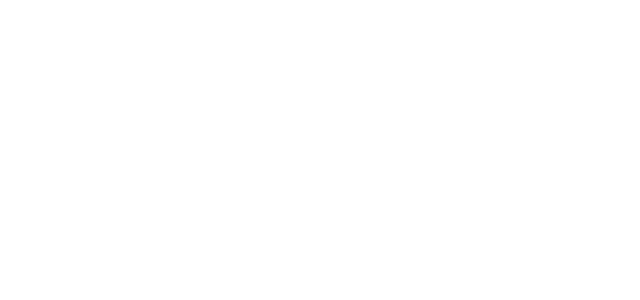
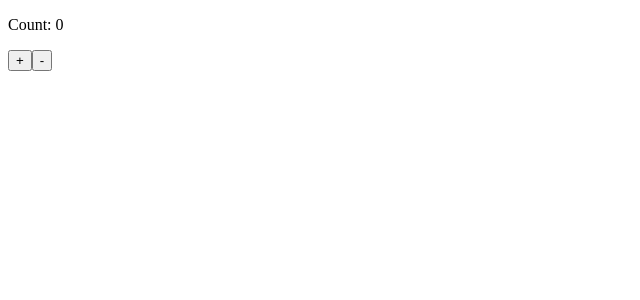
Before and after one commit to kauanper/Memoria-de-um-Componente, a React (Vite) app: page /desafio5 in a window 1280 px wide. Before the commit this address had no page. Shown: the top 300 px of the page, without its empty margins (0-640 px from the left). Built offline with nearby package versions, Linux system fonts and the light colour scheme.

Commit message:
adicionando desafio 5 de contagem

```diff
--- a/src/App.jsx
+++ b/src/App.jsx
@@ -4,6 +4,7 @@
 import Desafio2App from './desafio2/App';
 import Desafio3App from './desafio3/App';
 import Desafio4app from './desafio4/App';
+import Counter from './desafio5/App';
 
 export default function App() {
   return (
@@ -13,6 +14,7 @@
       <Route path="/desafio2" element={<Desafio2App/>} />
       <Route path="/desafio3" element={<Desafio3App/>} />
       <Route path="/desafio4" element={<Desafio4app/>} />
+      <Route path="/desafio5" element={<Counter/>} />
     </Routes>
   );
 }
--- a/src/Menu.jsx
+++ b/src/Menu.jsx
@@ -5,6 +5,7 @@
   { name: "Challenge 02", url: "/desafio2" },
   { name: "Challenge 03", url: "/desafio3" },
   { name: "Challenge 04", url: "/desafio4" },
+  { name: "Challenge 05", url: "/desafio5" },
 ];
 
 export default function Menu() {
--- /dev/null
+++ b/src/desafio5/App.jsx
@@ -0,0 +1,23 @@
+import React, { useState } from 'react';
+
+function Counter() {
+  const [count, setCount] = useState(0);
+
+  const handleIncrement = () => {
+    setCount(count + 1);
+  };
+
+  const handleDecrement = () => {
+    setCount(count - 1);
+  };
+
+  return (
+    <div>
+      <p>Count: {count}</p>
+      <button onClick={handleIncrement}>+</button>
+      <button onClick={handleDecrement}>-</button>
+    </div>
+  );
+}
+
+export default Counter;
```
